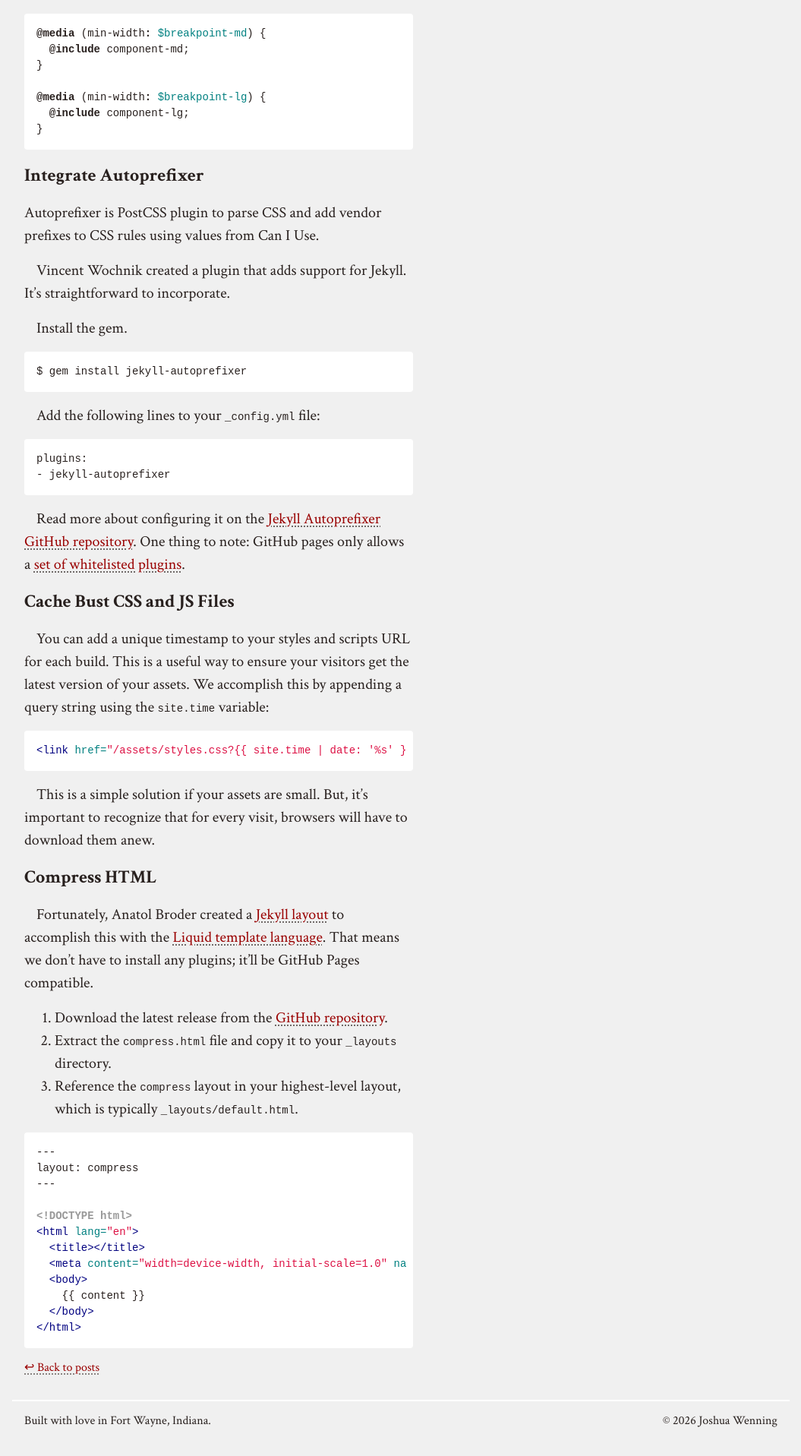
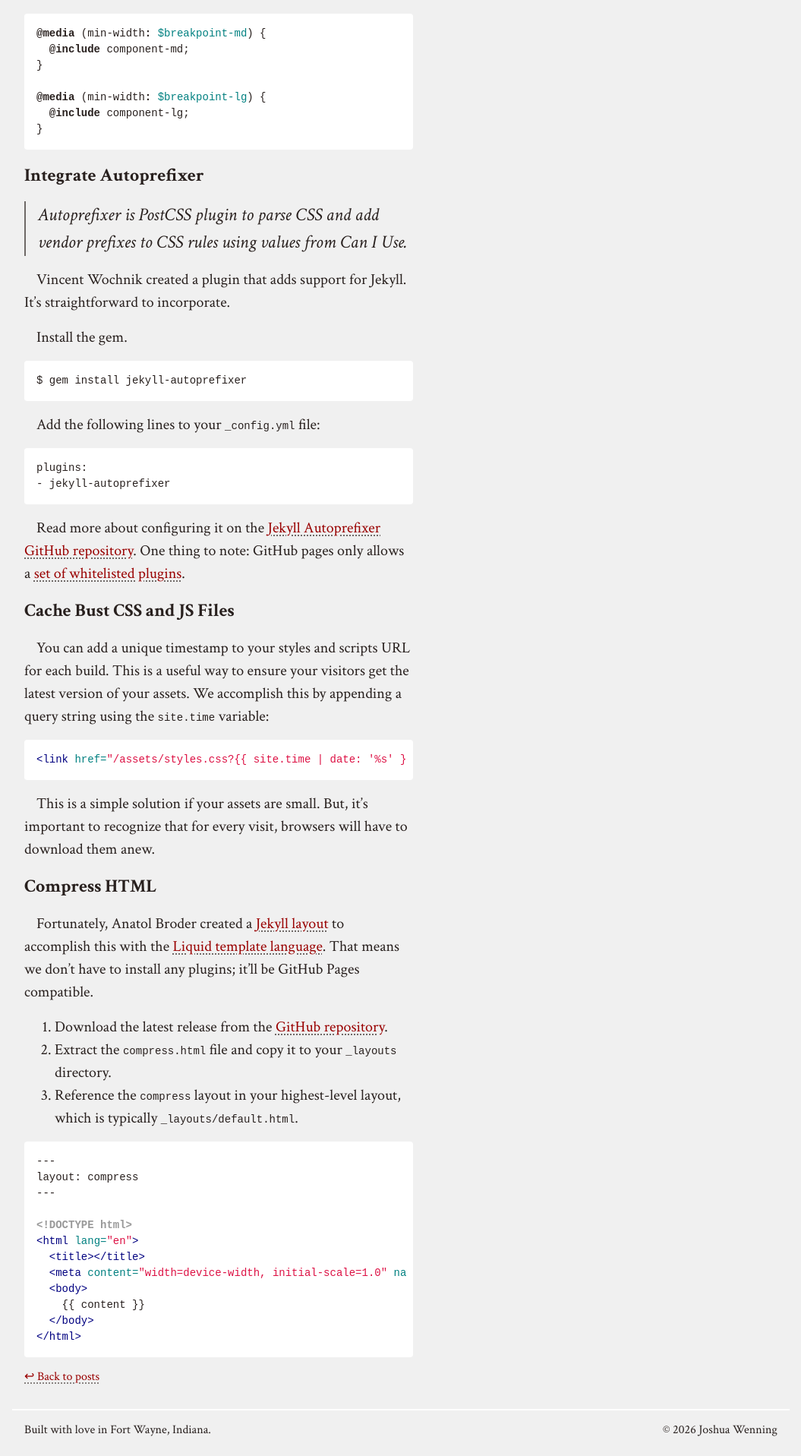
Before and after one commit to joshuawenning/blog, a Jekyll site: the page built from _posts/2020-12-05-nifty-jekyll-tips-for-managing-assets.md, in a window 1280 px wide. Shown: the part 2032-3949 px from the top of the page at 76% size, without its empty margins (112-1167 px from the left). Built offline with Jekyll 4.4.1, drawn with Linux system fonts in a browser that asks for light colours.

Commit message:
Add blockquote styles

```diff
--- a/_sass/_base.scss
+++ b/_sass/_base.scss
@@ -26,6 +26,12 @@ hr {
   height: .125rem;
   margin: 2rem auto;
   width: 100px;
+}
+
+blockquote {
+  border-left: .125rem solid var(--grey);
+  font-style: italic;
+  padding-left: 1rem;
 }
 
 a {
@@ -195,6 +201,10 @@ a {
     font-size: 1.25rem;
   }
 
+  blockquote p {
+    font-size: var(--text-h4);
+  }
+
   p {
     &:not(:first-child) {
       text-indent: 1rem;
```
